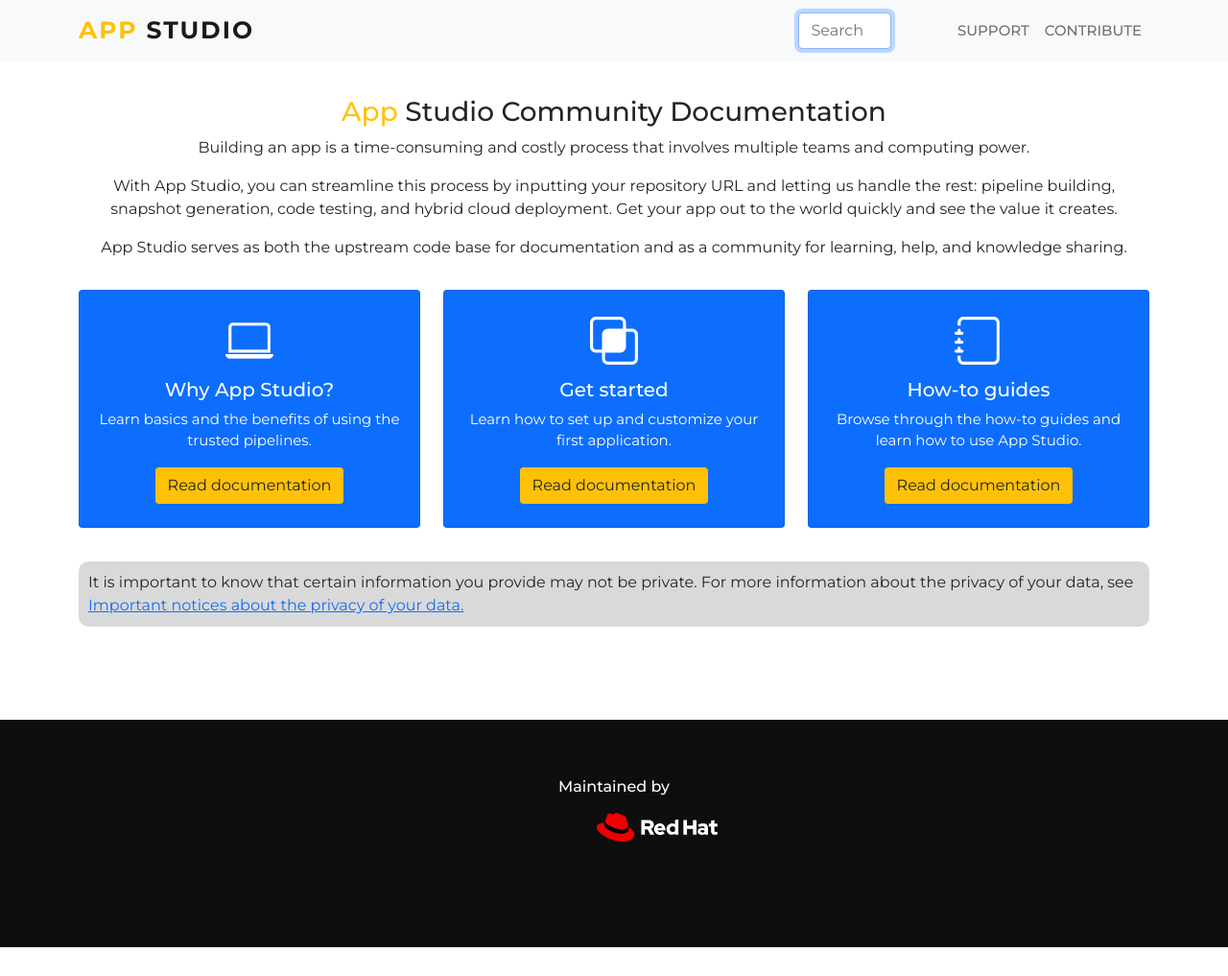
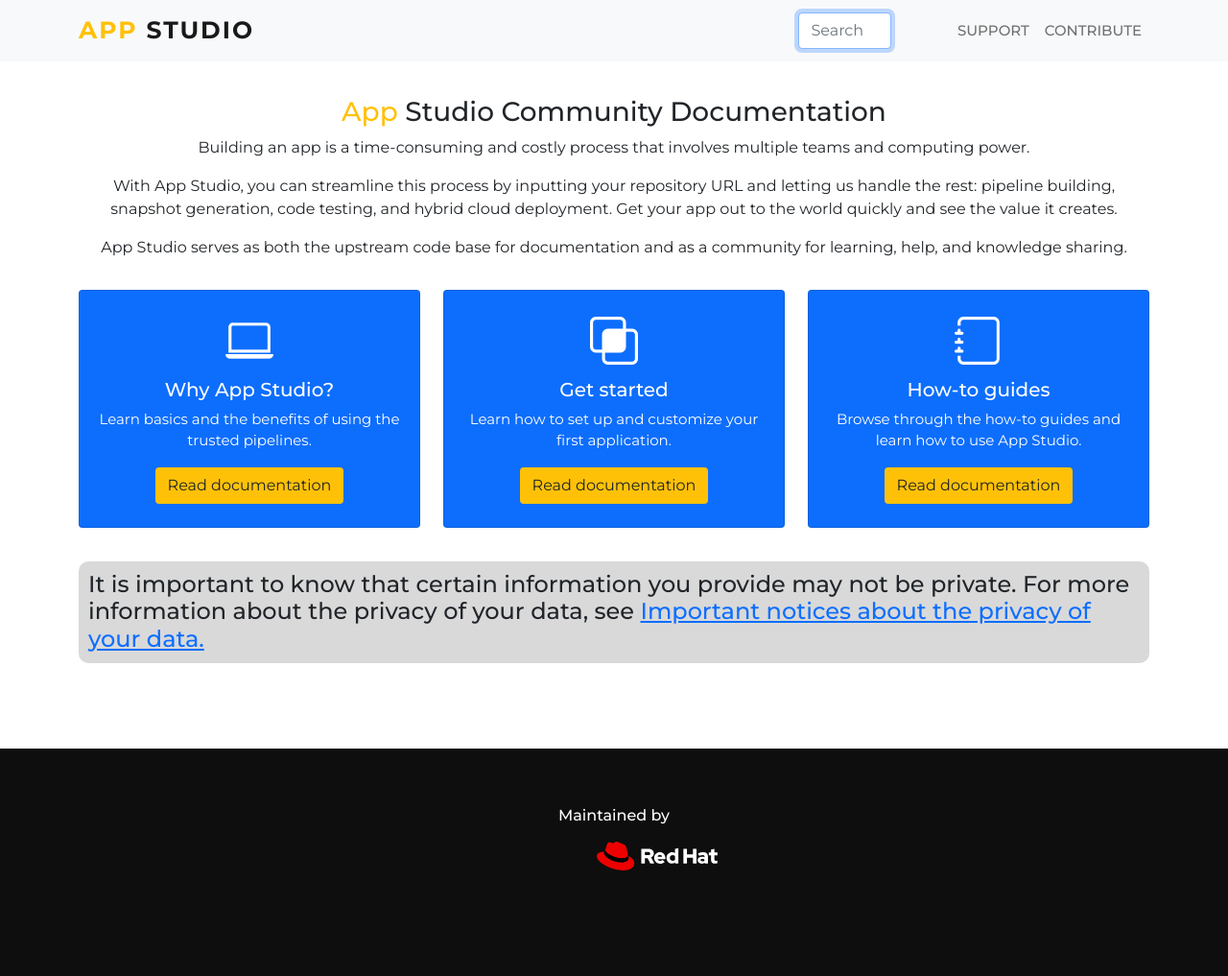
Before and after one commit to redhat-appstudio/appstudio.docs.ui.io, a Jekyll site: the page built from index.html, in a window 1280 px wide and 1017 px high. Shown: the whole window at 96% size. Built offline with Jekyll 4.4.1, drawn with Linux system fonts in a browser that asks for light colours; nearby versions of some CDN libraries.

Commit message:
Update privacy.html

```diff
--- a/_includes/privacy.html
+++ b/_includes/privacy.html
@@ -1,4 +1,4 @@
 <div class="section-header pb-3">
-    <p class="privacy">It is important to know that certain information you provide may not be private. For more information about the privacy of your data, see <a href= "https://redhat-appstudio.github.io/docs.stonesoup.io/Documentation/main/support/data-privacy/">Important notices about the privacy of your data.</a>
-    </p>
+    <h4 class="privacy">It is important to know that certain information you provide may not be private. For more information about the privacy of your data, see <a href= "https://redhat-appstudio.github.io/docs.stonesoup.io/Documentation/main/support/data-privacy/">Important notices about the privacy of your data.</a>
+    </h4>
 </div>
```
